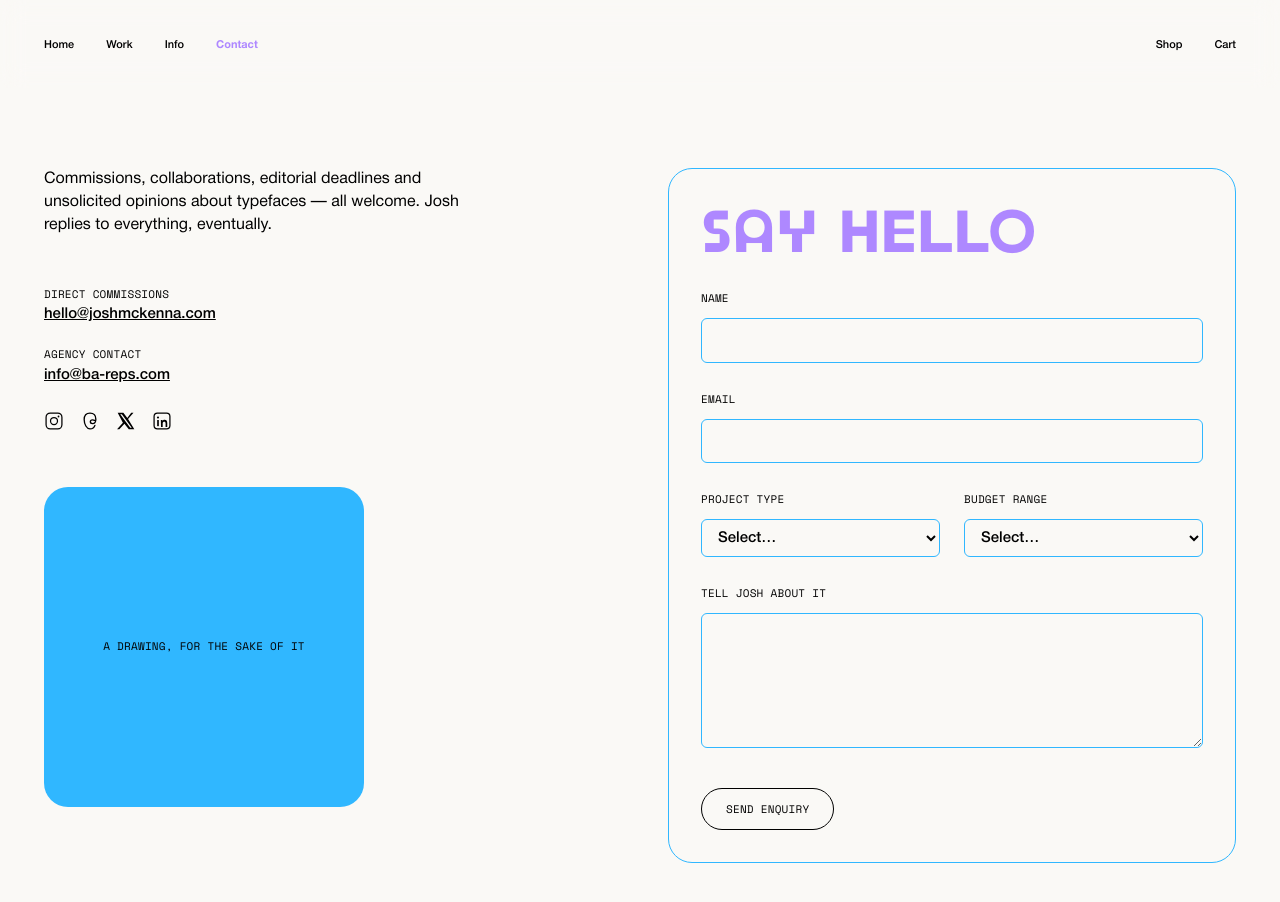
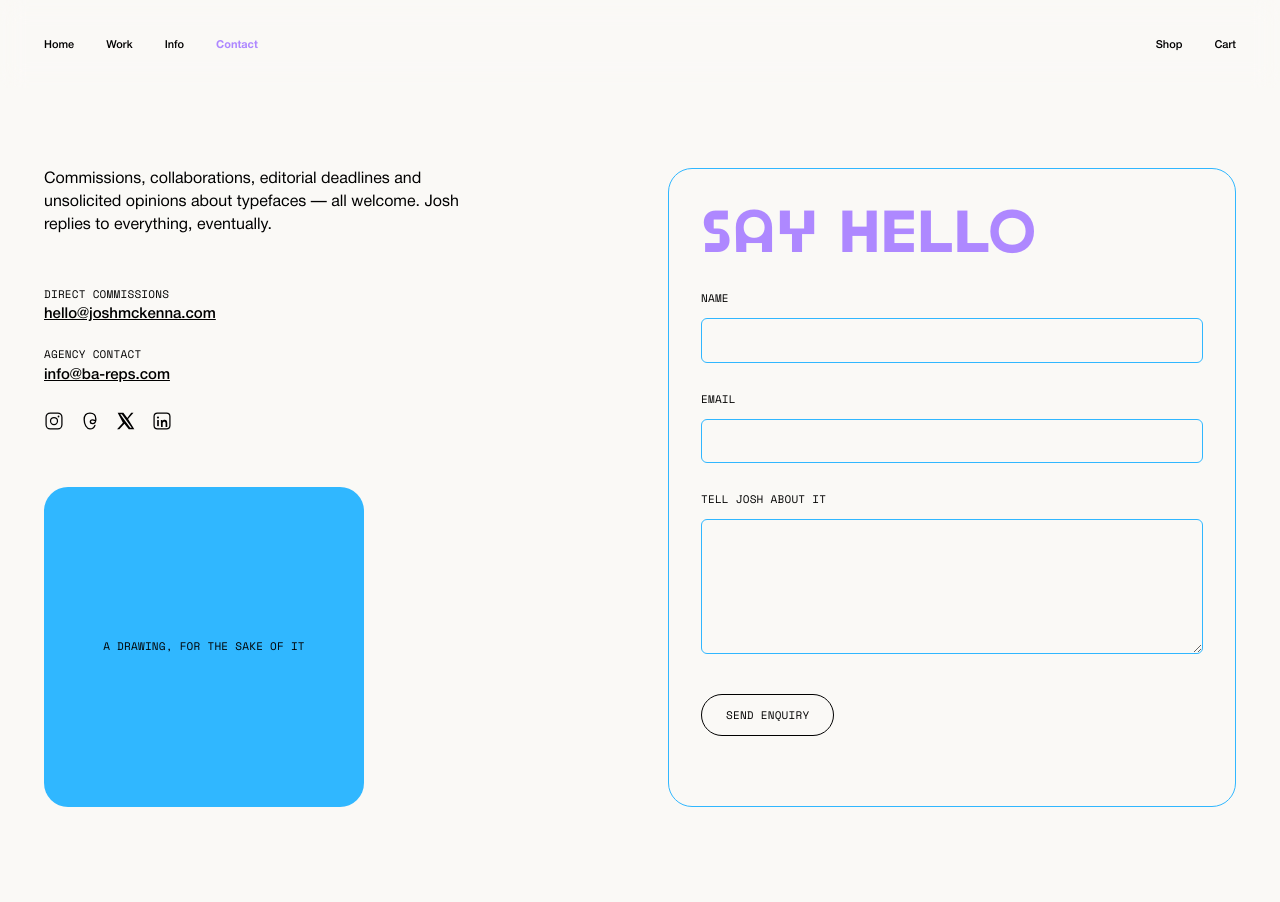
Before and after one commit to jshmck/josh-mckenna-portfolio, a Next.js app: page /contact in a window 1280 px wide. Shown: the top 902 px of the page. Built offline with nearby package versions, Linux system fonts and the light colour scheme.

Commit message:
fix(contact): remove Project type and Budget range fields from the enquiry form

```diff
--- a/components/contact/enquiry-form.tsx
+++ b/components/contact/enquiry-form.tsx
@@ -18,22 +18,6 @@ import { siteConfig } from "@/lib/site";
  * and the success view all stay as they are.
  */
 
-const PROJECT_TYPES = [
-  "Editorial illustration",
-  "Character design",
-  "Packaging",
-  "Mural",
-  "Something else",
-];
-
-const BUDGET_RANGES = [
-  "Under £1,000",
-  "£1,000 – £3,000",
-  "£3,000 – £10,000",
-  "£10,000+",
-  "Not sure yet",
-];
-
 type Errors = Partial<Record<"name" | "email" | "message", string>>;
 
 const FIELD =
@@ -50,8 +34,6 @@ export function EnquiryForm() {
     const name = String(data.get("name") ?? "").trim();
     const email = String(data.get("email") ?? "").trim();
     const message = String(data.get("message") ?? "").trim();
-    const projectType = String(data.get("projectType") ?? "");
-    const budget = String(data.get("budget") ?? "");
 
     const found: Errors = {};
     if (!name) found.name = "Josh would like to know who you are.";
@@ -65,16 +47,9 @@ export function EnquiryForm() {
     setErrors(found);
     if (Object.keys(found).length > 0) return;
 
-    const body = [
-      `Name: ${name}`,
-      `Email: ${email}`,
-      projectType ? `Project type: ${projectType}` : null,
-      budget ? `Budget: ${budget}` : null,
-      "",
-      message,
-    ]
-      .filter(Boolean)
-      .join("\n");
+    const body = [`Name: ${name}`, `Email: ${email}`, "", message].join(
+      "\n",
+    );
 
     window.location.href = `mailto:${siteConfig.email}?subject=${encodeURIComponent(
       `Commission enquiry — ${name}`,
@@ -151,36 +126,6 @@ export function EnquiryForm() {
           )}
         </div>
 
-        <div className="grid gap-6 sm:grid-cols-2">
-          <div>
-            <label htmlFor="projectType" className="type-label text-ink-muted">
-              Project type
-            </label>
-            <select id="projectType" name="projectType" className={FIELD}>
-              <option value="">Select…</option>
-              {PROJECT_TYPES.map((type) => (
-                <option key={type} value={type}>
-                  {type}
-                </option>
-              ))}
-            </select>
-          </div>
-
-          <div>
-            <label htmlFor="budget" className="type-label text-ink-muted">
-              Budget range
-            </label>
-            <select id="budget" name="budget" className={FIELD}>
-              <option value="">Select…</option>
-              {BUDGET_RANGES.map((range) => (
-                <option key={range} value={range}>
-                  {range}
-                </option>
-              ))}
-            </select>
-          </div>
-        </div>
-
         <div>
           <label htmlFor="message" className="type-label text-ink-muted">
             Tell Josh about it
```
